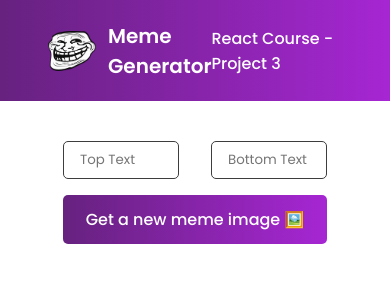
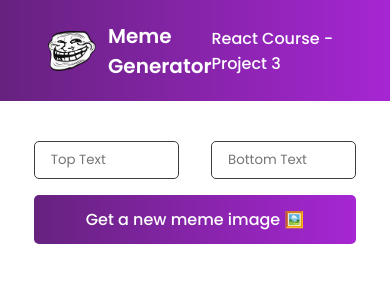
Before and after one commit to monciego/react2022, a React (Create React App) app in the folder meme-generator/: page / in a window 390 px wide. Shown: the top 300 px of the page. Built offline with nearby package versions, Linux system fonts and the light colour scheme.

Commit message:
added media query to container

```diff
--- a/meme-generator/src/index.css
+++ b/meme-generator/src/index.css
@@ -17,3 +17,9 @@ body {
   width: 80%;
   margin: 0 auto;
 }
+
+@media all and (max-width: 768px) {
+  .container {
+    width: 95%;
+  }
+}
```
